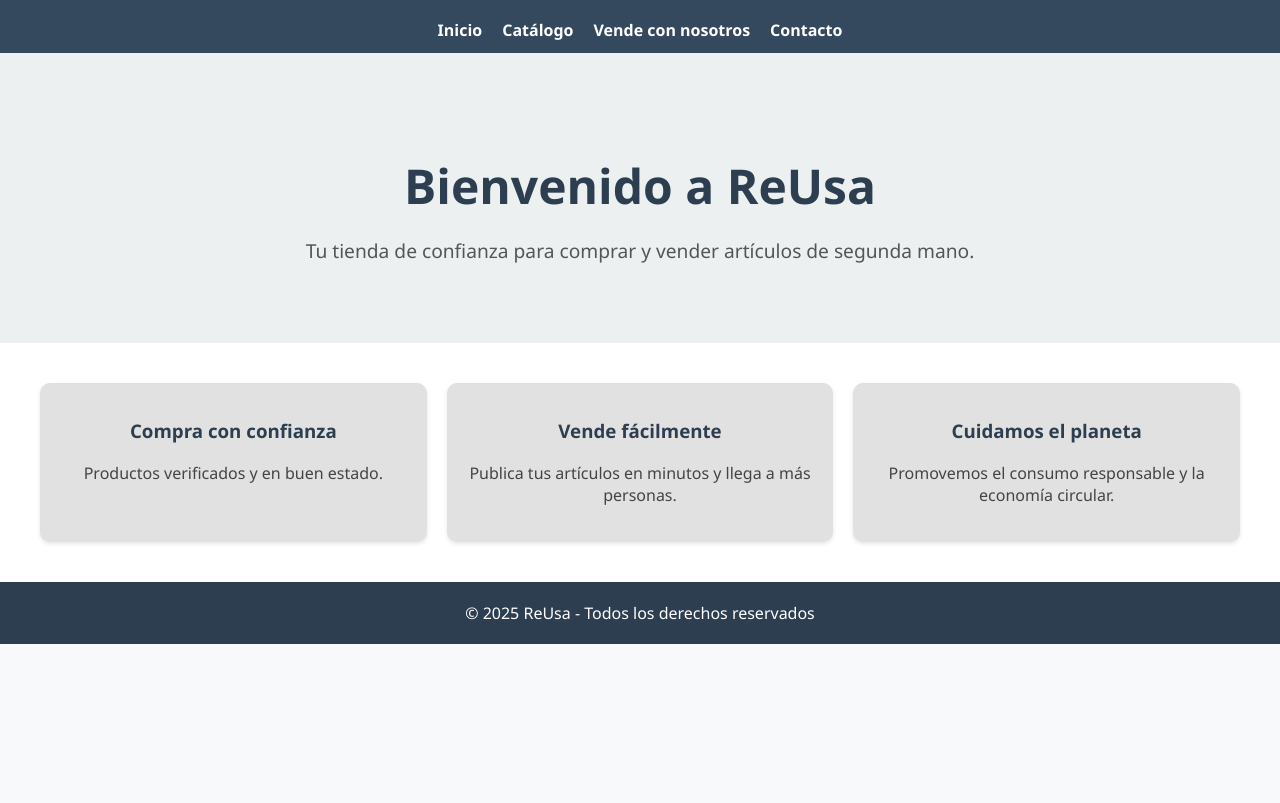
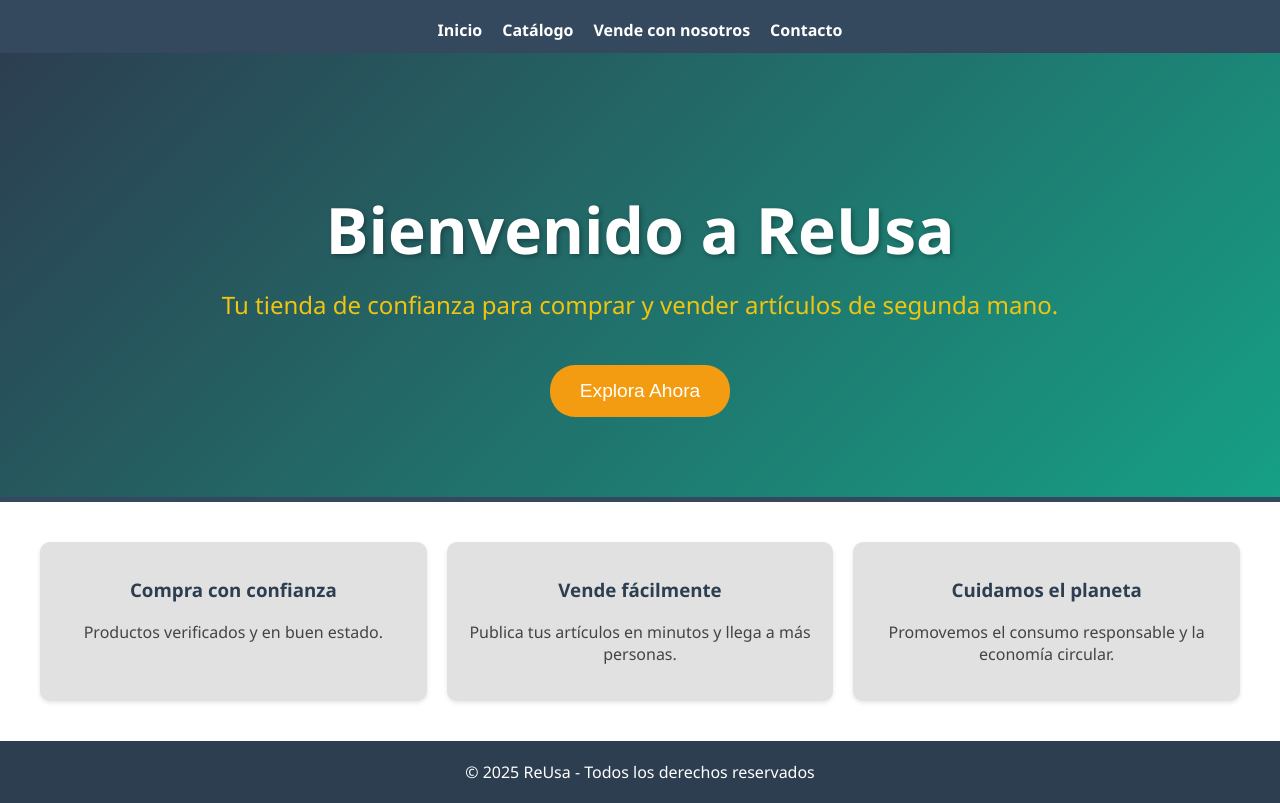
Before and after one commit to ReUsaComoNuevo/ReUsa, a plain HTML site: page index.html in a window 1280 px wide. Shown: the part 133-936 px from the top of the page. Before the commit the page ends 800 px from the top, so only its background shows below. Drawn offline with Linux system fonts and the light colour scheme.

Commit message:
index.html

```diff
--- a/index.html
+++ b/index.html
@@ -55,20 +55,40 @@
     }
 
     .hero {
-      background-color: #ecf0f1;
-      padding: 60px 20px;
+      background: linear-gradient(135deg, #2c3e50, #16a085); /* Fondo con gradiente */
+      color: white;
+      padding: 80px 20px;
       text-align: center;
+      border-bottom: 5px solid #34495e; /* Añadí una línea divisoria */
+      box-shadow: 0px 10px 15px rgba(0, 0, 0, 0.1); /* Sombra para darle más profundidad */
     }
 
     .hero h1 {
-      font-size: 3em;
-      color: #2c3e50;
-      margin-bottom: 10px;
+      font-size: 4em; /* Hice el título más grande */
+      margin-bottom: 15px;
+      text-shadow: 2px 2px 5px rgba(0, 0, 0, 0.3); /* Sombra al texto */
     }
 
     .hero p {
+      font-size: 1.5em;
+      margin-top: 10px;
+      color: #f1c40f;
+    }
+
+    .hero button {
+      background-color: #f39c12;
+      color: white;
+      border: none;
+      padding: 15px 30px;
       font-size: 1.2em;
-      color: #555;
+      border-radius: 25px;
+      margin-top: 20px;
+      cursor: pointer;
+      transition: background-color 0.3s ease;
+    }
+
+    .hero button:hover {
+      background-color: #e67e22; /* Cambio de color cuando el botón se pasa por encima */
     }
 
     .features {
@@ -113,6 +133,19 @@
       header img {
         margin-bottom: 10px;
       }
+
+      .hero h1 {
+        font-size: 2.5em;
+      }
+
+      .hero p {
+        font-size: 1.2em;
+      }
+
+      .hero button {
+        font-size: 1.1em;
+        padding: 12px 24px;
+      }
     }
   </style>
 </head>
@@ -135,6 +168,7 @@
   <section class="hero">
     <h1>Bienvenido a ReUsa</h1>
     <p>Tu tienda de confianza para comprar y vender artículos de segunda mano.</p>
+    <button>Explora Ahora</button>
   </section>
 
   <section class="features">
```
